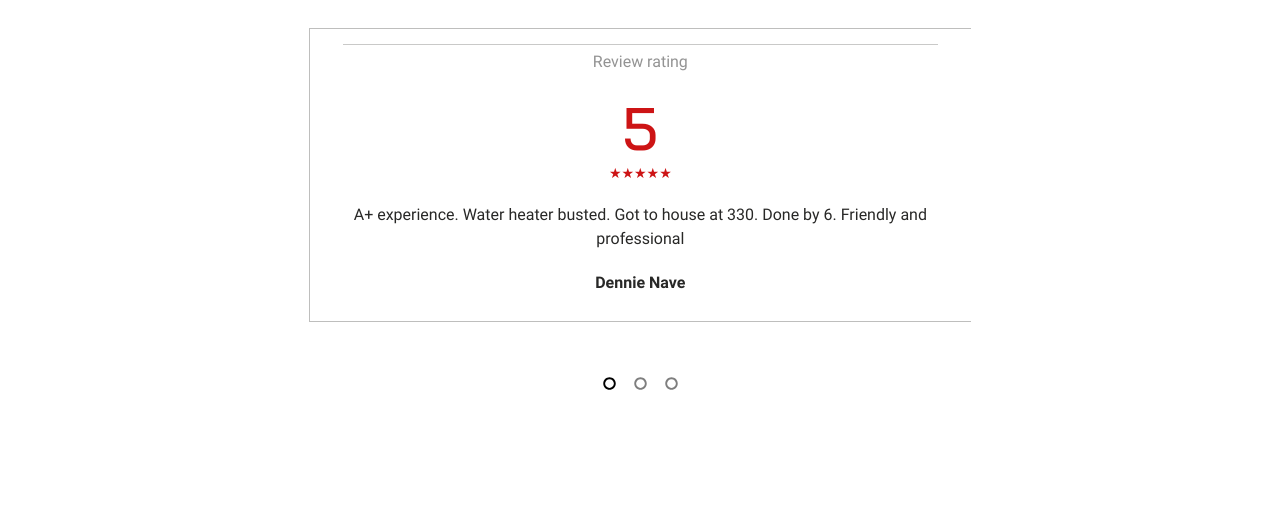
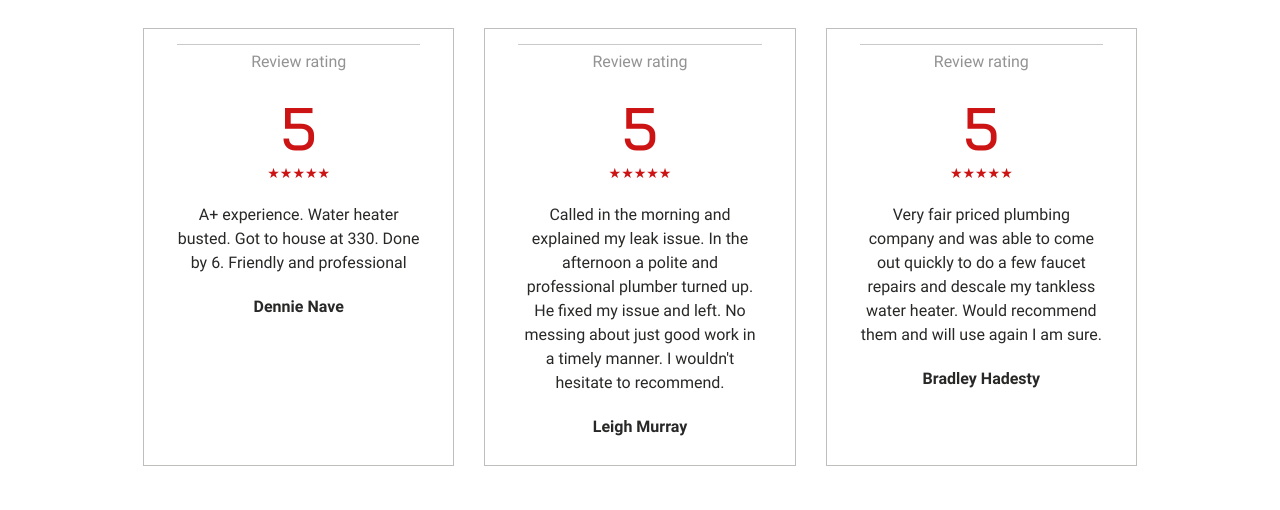
Before and after one commit to Hancock-Plumbing/Hancock-Plumbing.github.io, an Eleventy site: page pages/services/index.html in a window 1280 px wide. Shown: the part 2068-2578 px from the top of the page. Built offline with nearby package versions, Linux system fonts and the light colour scheme; Eleventy itself is replaced by a stand-in of ours; files that its build step writes are made by us from their sources; what lightningcss would draw is missing.

Commit message:
fix(html): static testimonials, valid SVG ids and burger markup

```diff
--- a/_data/services.json
+++ b/_data/services.json
@@ -37,6 +37,6 @@
   {
     "title": "Contact Us",
     "url": "/contact/",
-    "icon": "#templates/_global/popular/14"
+    "icon": "#icon-contact"
   }
 ]
--- a/_includes/contact-form.html
+++ b/_includes/contact-form.html
@@ -34,7 +34,6 @@
               class="hidden"
               style="display: none"
               tabindex="-1"
-              autocomplete="off"
             />
             <div class="form__row">
               <label for="contact-name" class="visually-hidden">Name</label>
--- a/_includes/header.html
+++ b/_includes/header.html
@@ -19,7 +19,7 @@
                 <div class="soc soc_block">
                   <a class="soc__link" href="{{ company.social.facebook }}" target="_blank" rel="noopener noreferrer" aria-label="Facebook">
                     <i class="icon soc__icon fb _dark">
-                      <svg><use href="#templates/_global/social/facebook"></use></svg>
+                      <svg><use href="#icon-facebook"></use></svg>
                     </i>
                   </a>
                 </div>
@@ -40,7 +40,7 @@
                   <a href="/" class="logo__link">
                     <div class="crop cropped-image image-loaded mode_contain">
                       <div class="crop__content">
-                        <img class="crop-image" alt="{{ company.name }}" src="/images/logo.png" loading="eager" />
+                        <img class="crop-image" alt="{{ company.name }}" src="/images/logo.png" loading="eager" sizes="(max-width: 767px) 180px, 280px" />
                       </div>
                     </div>
                   </a>
@@ -76,13 +76,13 @@
               aria-expanded="false"
               aria-controls="mobile-nav"
             >
-              <div class="btn__burger-wrap">
+              <span class="btn__burger-wrap">
                 <span class="btn__burger">
                   <span></span>
                   <span></span>
                   <span></span>
                 </span>
-              </div>
+              </span>
             </button>
           </div>
         </div>
--- a/_includes/testimonial-slider.html
+++ /dev/null
@@ -1,78 +0,0 @@
-<section class="testimonials">
-  <div class="container">
-    <div class="slider__box">
-      <div class="slider__section">
-        <div class="glide glide--ltr glide--carousel glide--swipeable">
-          <div class="glide__track" data-glide-el="track">
-            <ul class="glide__slides">
-              {% for testimonial in testimonials %}
-              <li class="glide__slide{% if forloop.first %} glide__slide--active{% endif %}">
-                <div class="testimonial-card">
-                  <div class="divider"></div>
-                  <p class="testimonial-card__rating">Review rating</p>
-                  <p class="testimonial-card__score" aria-hidden="true">{{ testimonial.rating }}</p>
-                  <p
-                    class="testimonial-card__stars"
-                    role="img"
-                    aria-label="{{ testimonial.rating }} out of 5 stars"
-                  >{% for i in (1..testimonial.rating) %}★{% endfor %}</p>
-                  <figure>
-                    <blockquote>
-                      <p class="testimonial-card__text">
-                        {{ testimonial.text }}
-                      </p>
-                    </blockquote>
-                    <figcaption class="testimonial-card__author">{{ testimonial.author }}</figcaption>
-                  </figure>
-                </div>
-              </li>
-              {% endfor %}
-            </ul>
-          </div>
-          <ul class="slick-dots" data-glide-el="controls[nav]">
-            {% for testimonial in testimonials %}
-            <li{% if forloop.first %} class="slick-active"{% endif %} data-glide-dir="={{ forloop.index0 }}">
-              <i class="icon">
-                <svg viewBox="-301 391 12 12">
-                  <path d="M-295 400.5c-1.9 0-3.5-1.6-3.5-3.5s1.6-3.5 3.5-3.5 3.5 1.6 3.5 3.5-1.6 3.5-3.5 3.5m0-8.5c-2.8 0-5 2.2-5 5s2.2 5 5 5 5-2.2 5-5-2.2-5-5-5"/>
-                </svg>
-              </i>
-            </li>
-            {% endfor %}
-          </ul>
-        </div>
-      </div>
-    </div>
-  </div>
-</section>
-<script>
-(function () {
-  var glide = document.querySelector('.testimonials .glide');
-  if (!glide) return;
-  var track = glide.querySelector('.glide__slides');
-  var slides = glide.querySelectorAll('.glide__slide');
-  var dots = glide.querySelectorAll('.slick-dots li');
-  var current = 0;
-  var total = slides.length;
-
-  function goTo(index) {
-    current = (index + total) % total;
-    track.style.transform = 'translateX(-' + current * 100 + '%)';
-    for (var i = 0; i < dots.length; i++) {
-      dots[i].classList.toggle('slick-active', i === current);
-    }
-  }
-
-  track.style.transition = 'transform 0.4s ease';
-
-  for (var i = 0; i < dots.length; i++) {
-    (function (idx) {
-      dots[idx].addEventListener('click', function () {
-        goTo(idx);
-      });
-    })(i);
-  }
-
-  goTo(0);
-})();
-</script>
--- /dev/null
+++ b/_includes/testimonials.html
@@ -0,0 +1,26 @@
+<section class="testimonials">
+  <div class="container">
+    <ul class="testimonials__list">
+      {% for testimonial in testimonials %}
+      <li class="testimonial-card">
+        <div class="divider"></div>
+        <p class="testimonial-card__rating">Review rating</p>
+        <p class="testimonial-card__score" aria-hidden="true">{{ testimonial.rating }}</p>
+        <p
+          class="testimonial-card__stars"
+          role="img"
+          aria-label="{{ testimonial.rating }} out of 5 stars"
+        >{% for i in (1..testimonial.rating) %}★{% endfor %}</p>
+        <figure>
+          <blockquote>
+            <p class="testimonial-card__text">
+              {{ testimonial.text }}
+            </p>
+          </blockquote>
+          <figcaption class="testimonial-card__author">{{ testimonial.author }}</figcaption>
+        </figure>
+      </li>
+      {% endfor %}
+    </ul>
+  </div>
+</section>
--- a/pages/services/index.html
+++ b/pages/services/index.html
@@ -60,7 +60,7 @@ hide_why_choose_intro: true
 
   {% include 'why-choose-us.html' %}
   {% include 'reviews-heading.html' %}
-  {% include 'testimonial-slider.html' %}
+  {% include 'testimonials.html' %}
   {% include 'contact-form.html' %}
 
 </main>
--- a/styles/site.css
+++ b/styles/site.css
@@ -927,6 +927,7 @@ button.burger__box {
 }
 
 .btn__burger-wrap {
+  display: block;
   position: relative;
   z-index: 102;
 }
@@ -1736,11 +1737,10 @@ button.burger__box {
   left: 0;
 }
 
-/* --- Testimonial slider --- */
+/* --- Testimonials --- */
 .clean .testimonials {
   background: rgb(255, 255, 255);
-  padding: 50px 0 20px;
-  min-height: 478px;
+  padding: 50px 0;
 }
 
 .clean .testimonial-card {
@@ -1891,139 +1891,12 @@ button:focus-visible,
   border: 0;
 }
 
-/* --- Slider (publish-clean.css base) --- */
-.slider__box {
-  container: block-slider / inline-size;
-}
-
-.slick-dots {
-  position: absolute;
-  z-index: 2;
-  right: 0;
-  left: 0;
-  width: 70%;
-  margin: 0 auto;
-  text-align: center;
-}
-
-.slick-dots li {
-  display: inline-flex;
-  align-items: center;
-  height: 36px;
-  margin: 0 4px;
-  cursor: pointer;
-}
-
-.slick-dots .icon {
-  transition: 0.3s;
-  opacity: 0.5;
-}
-
-.slick-dots .slick-active .icon,
-.slick-dots > li:hover .icon {
-  opacity: 1;
-}
-
-.slick-dots .icon,
-.slick-dots .icon svg {
-  height: auto;
-}
-
-.slider__section {
-  overflow: hidden;
-}
-
-/* --- Slider (publish-clean.css: glide base) --- */
-.glide {
-  position: relative;
-  width: 100%;
-}
-
-.glide__slides {
-  display: flex;
-  position: relative;
-  flex-wrap: nowrap;
-  width: 100%;
+.clean .testimonials__list {
+  display: grid;
+  grid-template-columns: repeat(3, 1fr);
+  gap: 30px;
   padding: 0;
-  transform-style: preserve-3d;
-  backface-visibility: hidden;
   list-style: none;
-  white-space: nowrap;
-  touch-action: pan-y;
-  will-change: transform;
-}
-
-.glide__slide {
-  flex-shrink: 0;
-  width: 100%;
-  white-space: normal;
-  -webkit-user-select: none;
-  user-select: none;
-  -webkit-touch-callout: none;
-  -webkit-tap-highlight-color: rgba(0, 0, 0, 0);
-}
-
-/* --- static-fixes.css: carousel fixes for rendering without bundle.js ---
-   Make carousel slides lay out horizontally */
-.glide__track {
-  overflow: hidden;
-}
-
-/* --- Slider (site.css .clean overrides) --- */
-.clean .glide__track {
-  overflow: hidden;
-}
-
-.clean .glide__slides {
-  display: flex;
-  flex-wrap: nowrap;
-}
-
-.clean .glide__slide {
-  flex-shrink: 0;
-  width: 100%;
-  list-style: none;
-}
-
-.clean .slider__box {
-  max-width: 66.6667%;
-  margin: 0 auto;
-}
-
-.clean .slick-dots {
-  position: static;
-  display: flex;
-  justify-content: center;
-  gap: 8px;
-  padding: 20px 0;
-  list-style: none;
-  width: auto;
-}
-
-.clean .slick-dots li {
-  display: inline-flex;
-  align-items: center;
-  height: 36px;
-  margin: 0 4px;
-  cursor: pointer;
-}
-
-.clean .slick-dots .icon {
-  transition: 0.3s;
-  opacity: 0.5;
-  line-height: 0;
-}
-
-.clean .slick-dots li.slick-active .icon,
-.clean .slick-dots li:hover .icon {
-  opacity: 1;
-}
-
-.clean .slick-dots .icon,
-.clean .slick-dots .icon svg {
-  width: 15px;
-  height: 15px;
-  fill: #000;
 }
 
 /* --- Reviews heading --- */
@@ -2477,8 +2350,7 @@ button:focus-visible,
 
   /* Service page shared-section overrides at 1366 */
   .clean.service-page .testimonials {
-    padding: 0;
-    min-height: 528px;
+    padding: 0 0 50px;
   }
 
   .clean.service-page .contact__inner {
@@ -2567,6 +2439,12 @@ button:focus-visible,
    bundle.js normally handles this by adding/removing classes
    and toggling display. We replicate that here with CSS. */
 @media (width <= 1024px) {
+  .clean .testimonials__list {
+    grid-template-columns: 1fr;
+    max-width: 640px;
+    margin: 0 auto;
+  }
+
   /* Hide topbar row ("Seminole, Orange & Volusia Co." + Facebook) */
   .template .topbar__header {
     display: none !important;
@@ -2791,10 +2669,6 @@ button:focus-visible,
     font-size: 51px !important;
   }
 
-  .clean .slider__box {
-    max-width: 100%;
-  }
-
   .clean .section--dark {
     padding: 75px 0;
   }
```
Also changed, not shown: _includes/svg-symbols.html (+2 -16 lines), _layouts/service.html (+1 -1 lines), pages/index.html (+1 -1 lines).
